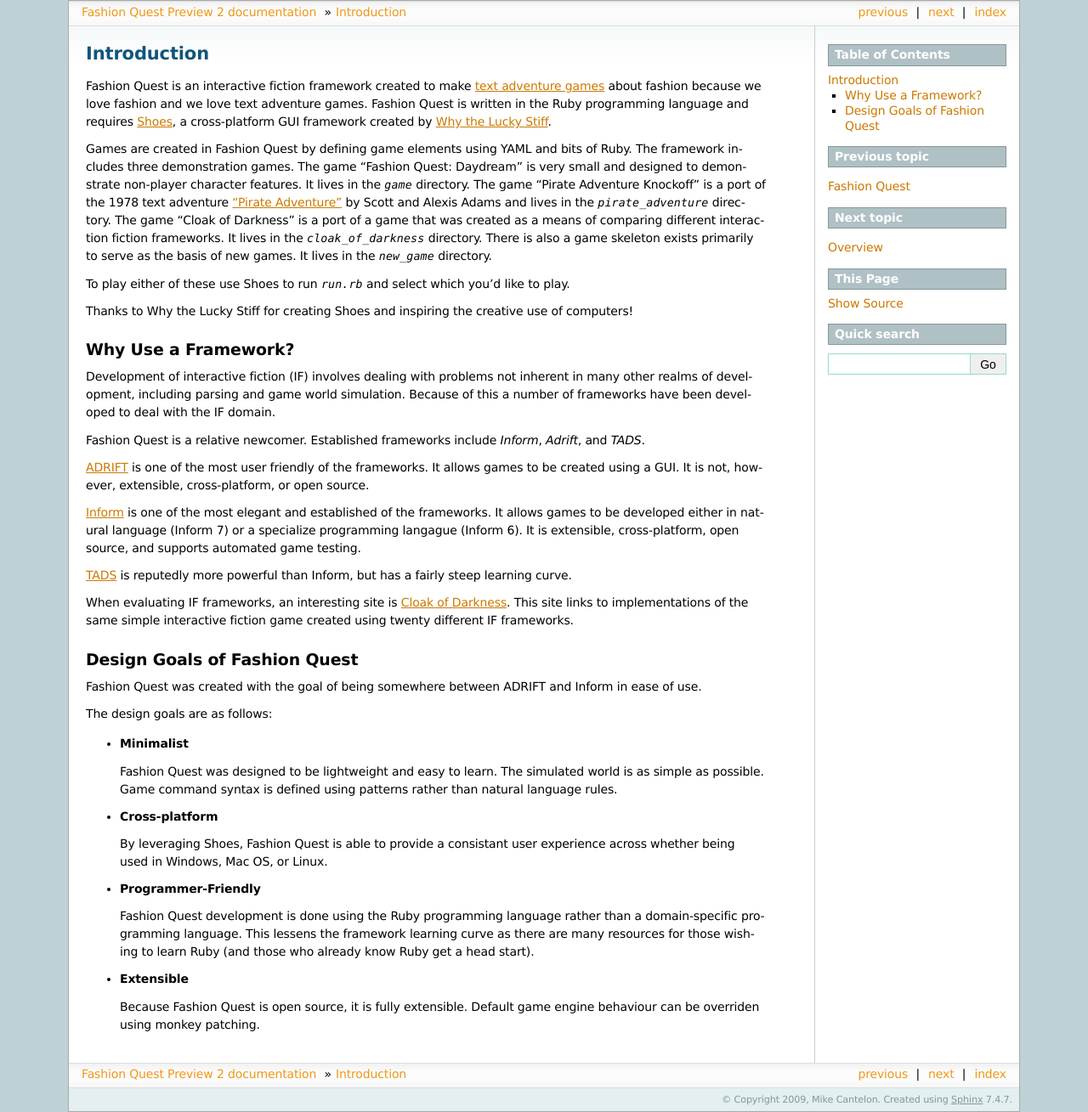
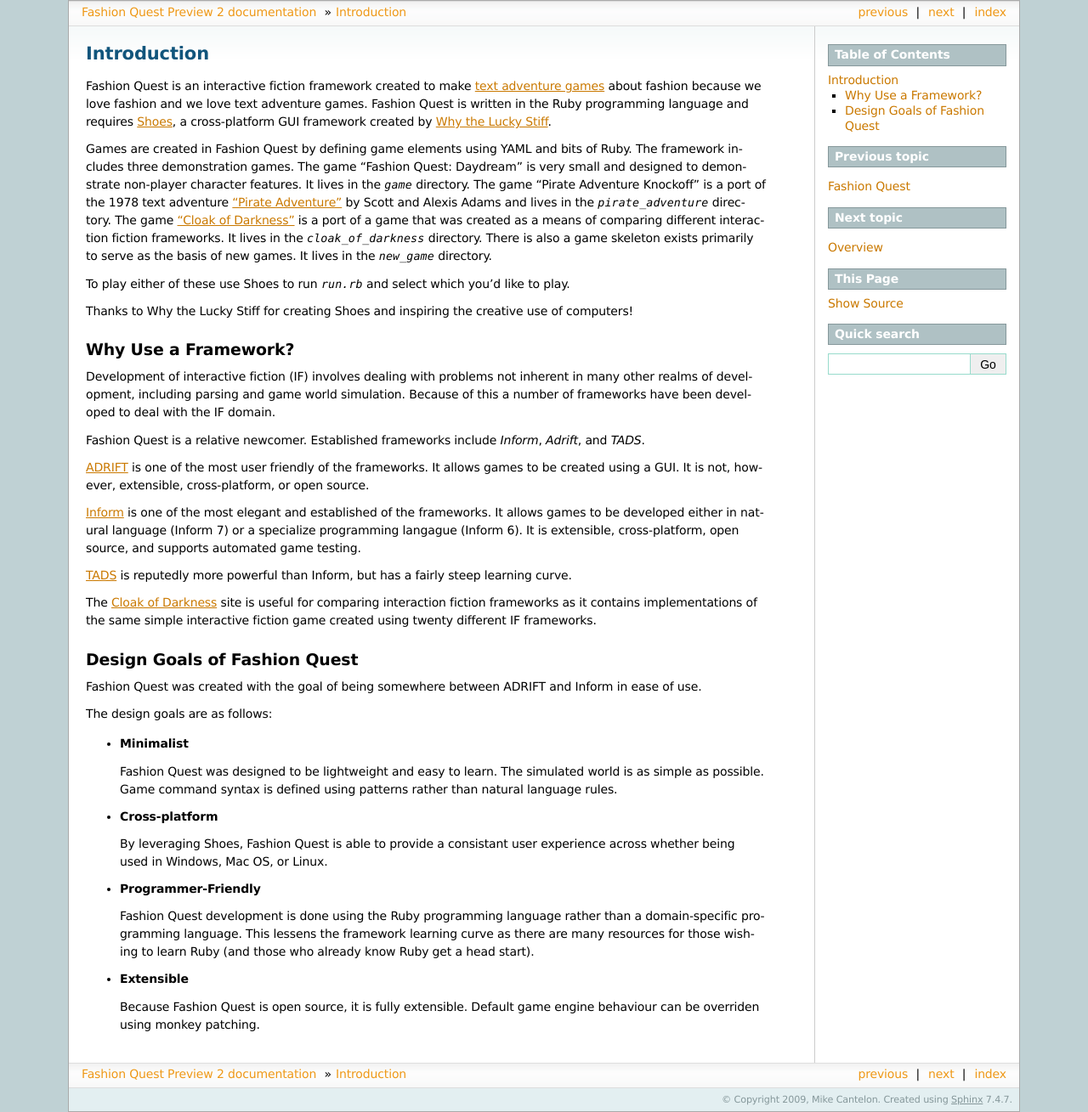
Before and after one commit to mcantelon/fashion-quest, a Sphinx documentation site: the page built from doc/source/introduction.rst, in a window 1280 px wide. Shown: the whole page at 85% size. Built offline with Sphinx 7.4.7, drawn with Linux system fonts in a browser that asks for light colours.

Commit message:
Updated documentation.

```diff
--- a/doc/source/elements.rst
+++ b/doc/source/elements.rst
@@ -1,7 +1,7 @@
 Game World Elements
 ===================
 
-Game world elements are defined using YAML_, a human-readable standard used to describe data structures using text. Each game component must have a globally unique identifier.
+Each game component must have a globally unique identifier. There are two ways to define game components: either using YAML_, a human-readable standard used to describe data structures using text, or using Ruby. This documentation focuses on the use of YAML, but if you're interested in using Ruby check out the `Cloak of Darkness` implementation for an example.
 
 .. _YAML: http://www.yaml.org/
 
--- a/doc/source/examples/config_garbage.yaml
+++ b/doc/source/examples/config_garbage.yaml
@@ -3,4 +3,3 @@
 - "that"
 - "this"
 - "at"
-- "to"
--- a/doc/source/introduction.rst
+++ b/doc/source/introduction.rst
@@ -3,7 +3,7 @@
 
 Fashion Quest is an interactive fiction framework created to make `text adventure games`_ about fashion because we love fashion and we love text adventure games. Fashion Quest is written in the Ruby programming language and requires Shoes_, a cross-platform GUI framework created by `Why the Lucky Stiff`_.
 
-Games are created in Fashion Quest by defining game elements using YAML and bits of Ruby. The framework includes three demonstration games. The game "Fashion Quest: Daydream" is very small and designed to demonstrate non-player character features. It lives in the `game` directory. The game "Pirate Adventure Knockoff" is a port of the 1978 text adventure `"Pirate Adventure"`_ by Scott and Alexis Adams and lives in the `pirate_adventure` directory. The game "Cloak of Darkness" is a port of a game that was created as a means of comparing different interaction fiction frameworks. It lives in the `cloak_of_darkness` directory. There is also a game skeleton exists primarily to serve as the basis of new games. It lives in the `new_game` directory.
+Games are created in Fashion Quest by defining game elements using YAML and bits of Ruby. The framework includes three demonstration games. The game "Fashion Quest: Daydream" is very small and designed to demonstrate non-player character features. It lives in the `game` directory. The game "Pirate Adventure Knockoff" is a port of the 1978 text adventure `"Pirate Adventure"`_ by Scott and Alexis Adams and lives in the `pirate_adventure` directory. The game `"Cloak of Darkness"`_ is a port of a game that was created as a means of comparing different interaction fiction frameworks. It lives in the `cloak_of_darkness` directory. There is also a game skeleton exists primarily to serve as the basis of new games. It lives in the `new_game` directory.
 
 To play either of these use Shoes to run `run.rb` and select which you’d like to play.
 
@@ -27,7 +28,7 @@
 
 `TADS`_ is reputedly more powerful than Inform, but has a fairly steep learning curve.
 
-When evaluating IF frameworks, an interesting site is `Cloak of Darkness`_. This site links to implementations of the same simple interactive fiction game created using twenty different IF frameworks.
+The `Cloak of Darkness`_ site is useful for comparing interaction fiction frameworks as it contains implementations of the same simple interactive fiction game created using twenty different IF frameworks.
 
 .. _Inform: http://www.inform-fiction.org/I7/Welcome.html
 .. _ADRIFT: http://www.adrift.org.uk/
```
Also changed, not shown: other parts of doc/source/introduction.rst (+1 -0 lines).
